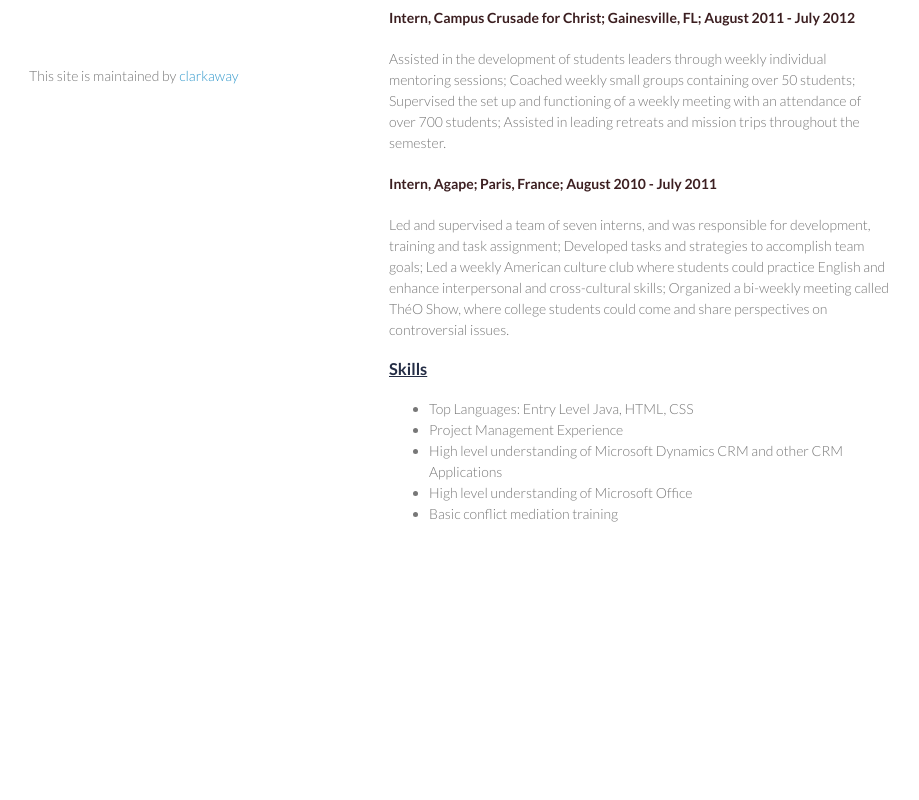
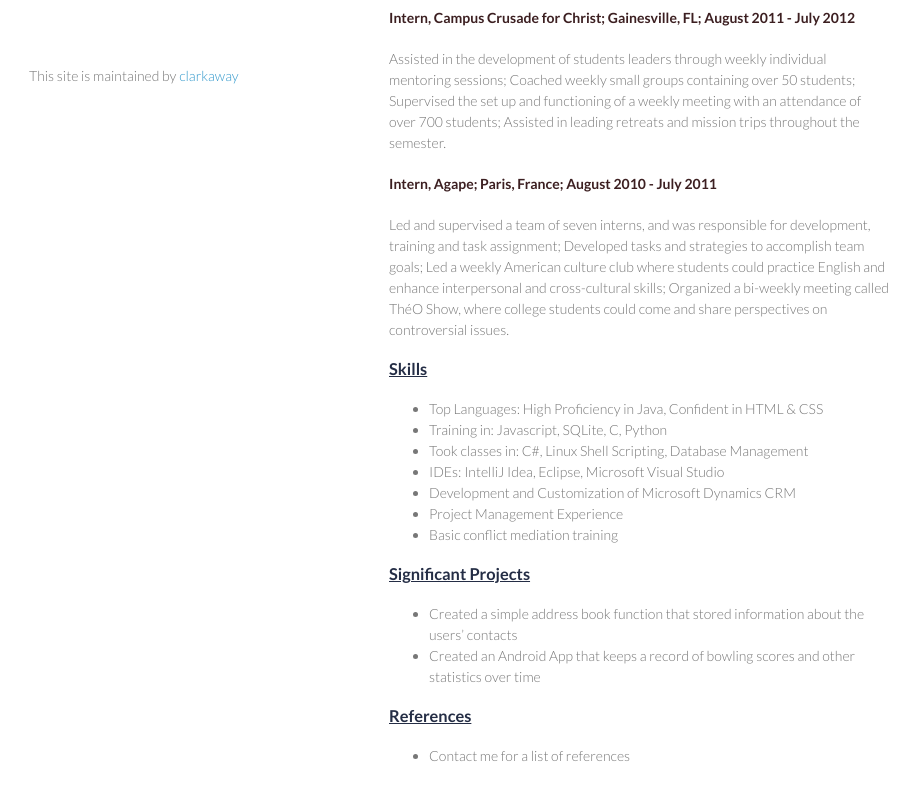
Before and after one commit to clarkaway/resume, a plain HTML site: page index.html in a window 1280 px wide. Shown: the part 644-1444 px from the top of the page, without its empty margins (181-1100 px from the left). Before the commit the page ends 1238 px from the top, so only its background shows below. Drawn offline with Linux system fonts and the light colour scheme.

Commit message:
Added Skills, Significant Projects & References

```diff
--- a/index.html
+++ b/index.html
@@ -44,7 +44,7 @@
             Education</h3>
 
         <p>University of Central Florida, Orlando, FL — Bachelors of Applied Science in Software Development; Anticipated graduation date: Spring 2015
-        <br/><br/>University of Florida, Gainesville, FL — Bachelors of Science in Family, Youth, and Community Sciences; Minor in Education, 2010
+            <br/><br/>University of Florida, Gainesville, FL — Bachelors of Science in Family, Youth, and Community Sciences; Minor in Education, 2010
         </p>
 
         <h3>
@@ -81,16 +81,31 @@
             Skills</h3>
 
         <ul>
-            <li>Top Languages: Entry Level Java, HTML, CSS</li>
+            <li>Top Languages: High Proficiency in Java, Confident in HTML & CSS</li>
+            <li>Training in: Javascript, SQLite, C, Python</li>
+            <li>Took classes in: C#, Linux Shell Scripting, Database Management</li>
+            <li>IDEs: IntelliJ Idea, Eclipse, Microsoft Visual Studio</li>
+            <li>Development and Customization of Microsoft Dynamics CRM</li>
             <li>Project Management Experience</li>
-            <li>High level understanding of Microsoft Dynamics CRM and other CRM Applications</li>
-            <li>High level understanding of Microsoft Office</li>
             <li>Basic conflict mediation training</li>
         </ul>
 
-        <!--<h3>
+        <h3>
             <a name="support-or-contact" class="anchor" href="#support-or-contact"><span class="octicon octicon-link"></span></a>
-            Significant Projects</h3>-->
+            Significant Projects</h3>
+
+        <ul>
+            <li>Created a simple address book function that stored information about the users’ contacts</li>
+            <li>Created an Android App that keeps a record of bowling scores and other statistics over time</li>
+
+        </ul>
+
+        <h3>
+            <a name="references" class="anchor" href="#authors-and-contributors"><span class="octicon octicon-link"></span></a>
+            References</h3>
+        <ul>
+            <li>Contact me for a list of references</li>
+        </ul>
 
     </section>
     <footer>
```
